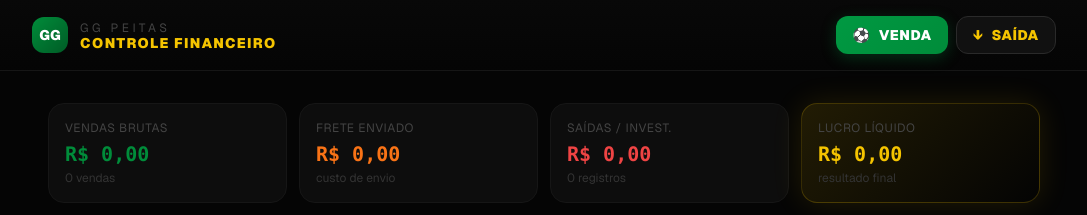
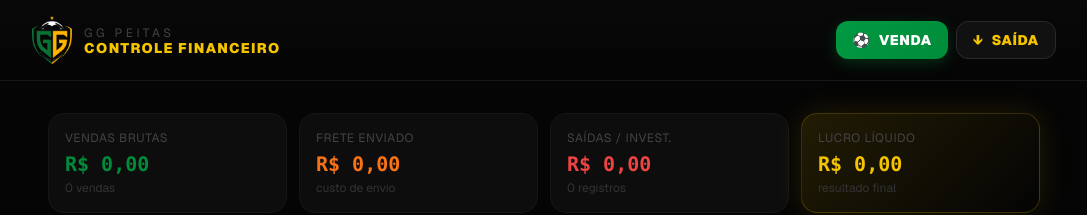
Before and after one commit to gbrpds/ggpeitas-contas, a Next.js app: page / in a window 1280 px wide. Shown: the top 215 px of the page, without its empty margins (96-1183 px from the left). Built offline with nearby package versions, Linux system fonts and the light colour scheme; no server answers; the database is empty.

Commit message:
feat: adiciona logo GG Peitas no header

```diff
--- a/components/Dashboard.tsx
+++ b/components/Dashboard.tsx
@@ -1,6 +1,7 @@
 "use client";
 
 import { useEffect, useState, useCallback } from "react";
+import Image from "next/image";
 import Modal from "./Modal";
 
 interface Transacao {
@@ -74,12 +75,7 @@ export default function Dashboard() {
       >
         <div className="max-w-5xl mx-auto flex items-center justify-between">
           <div className="flex items-center gap-3">
-            <div
-              className="w-9 h-9 rounded-xl flex items-center justify-center text-sm font-black"
-              style={{ background: "linear-gradient(135deg, #008C3A, #005c26)" }}
-            >
-              GG
-            </div>
+            <Image src="/logo.png" alt="GG Peitas" width={40} height={40} className="object-contain" />
             <div>
               <p className="text-xs uppercase tracking-[0.3em]" style={{ color: "#444" }}>
                 GG Peitas
```
Also changed, not shown: public/logo.png (added).
